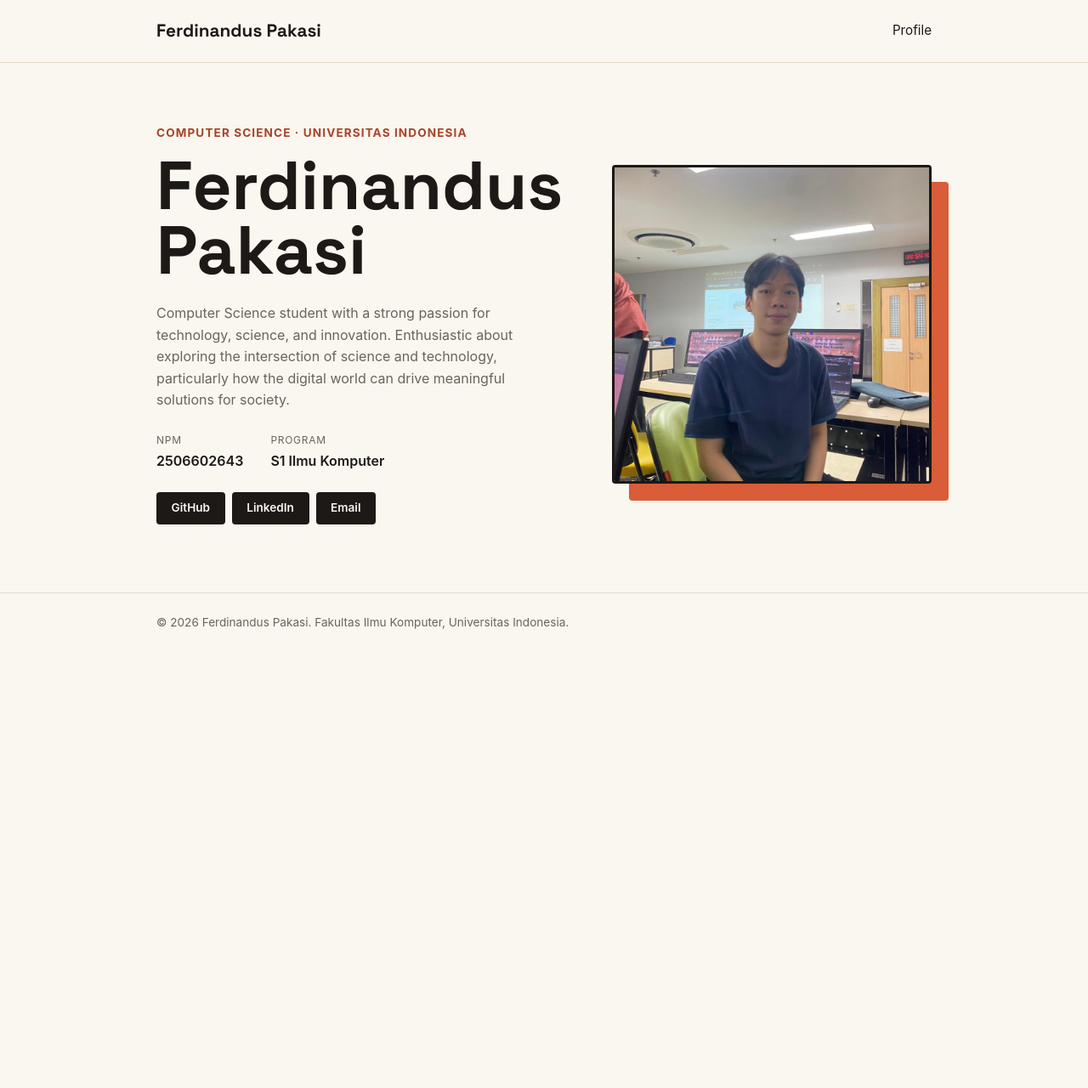
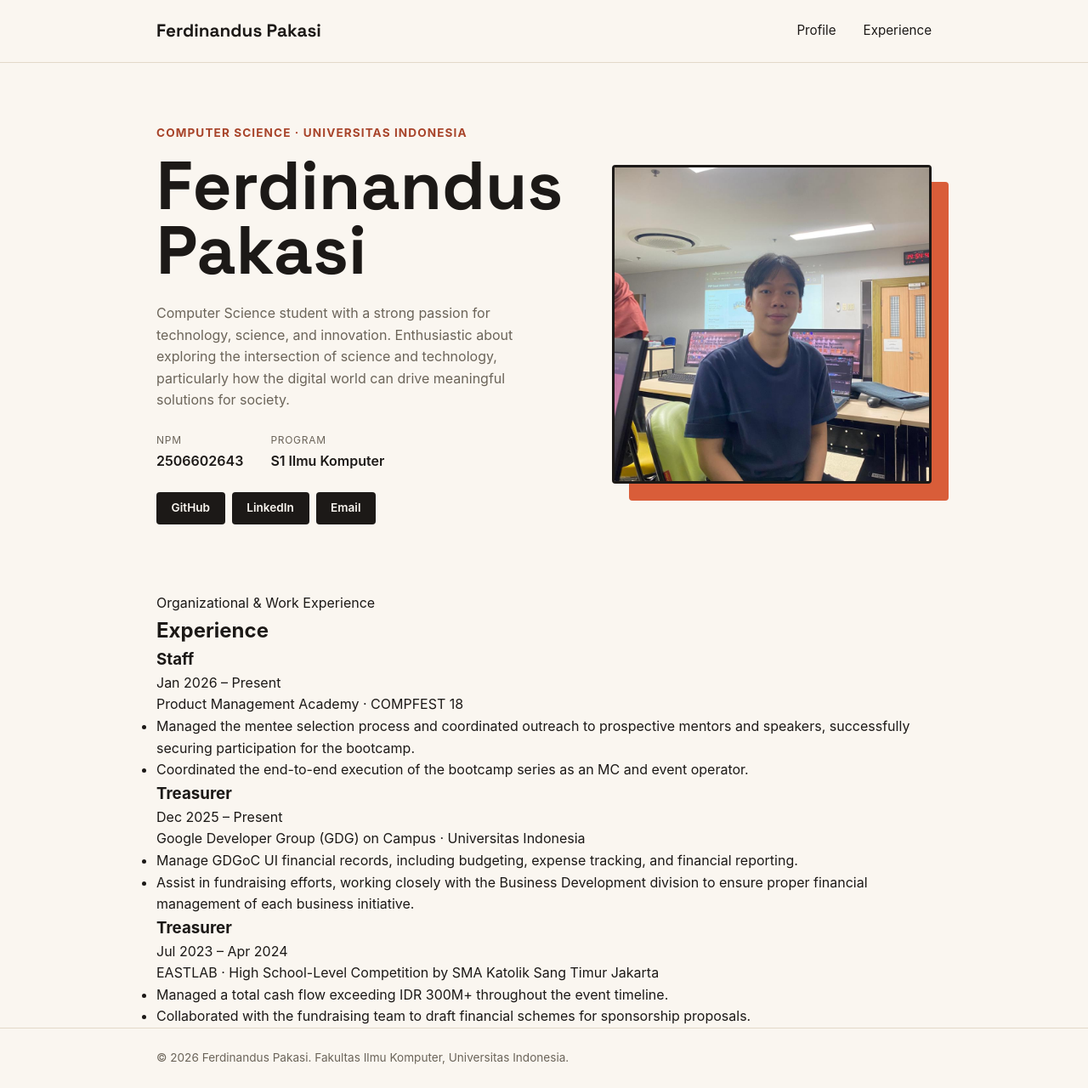
Before and after one commit to ferdinanduspakasi/myportofolio, a Django app: page / in a window 1280 px wide. Shown: the whole page at 85% size. Before the commit the page ends 740 px from the top, so only its background shows below. Run offline with Django 5.2, Linux system fonts and the light colour scheme.

Commit message:
feat: add Experience section with semantic HTML5 markup

```diff
--- a/templates/index.html
+++ b/templates/index.html
@@ -17,6 +17,7 @@
             <a href="#profile" class="brand">Ferdinandus Pakasi</a>
             <nav>
                 <a href="#profile">Profile</a>
+                <a href="#experience">Experience</a>
             </nav>
         </div>
     </header>
@@ -56,6 +57,70 @@
                 </div>
             </div>
         </section>
+
+        <section class="experience" id="experience">
+            <div class="container">
+                <p class="section-kicker">Organizational &amp; Work Experience</p>
+                <h2 class="section-title">Experience</h2>
+
+                <div class="timeline">
+                    <article class="timeline-item">
+                        <div class="timeline-marker" aria-hidden="true"></div>
+                        <div class="timeline-content">
+                            <div class="timeline-heading">
+                                <h3>Staff</h3>
+                                <time class="timeline-date">Jan 2026 &ndash; Present</time>
+                            </div>
+                            <p class="timeline-org">Product Management Academy &middot; COMPFEST 18</p>
+                            <ul class="timeline-details">
+                                <li>Managed the mentee selection process and coordinated outreach to
+                                    prospective mentors and speakers, successfully securing participation
+                                    for the bootcamp.</li>
+                                <li>Coordinated the end-to-end execution of the bootcamp series as an MC
+                                    and event operator.</li>
+                            </ul>
+                        </div>
+                    </article>
+
+                    <article class="timeline-item">
+                        <div class="timeline-marker" aria-hidden="true"></div>
+                        <div class="timeline-content">
+                            <div class="timeline-heading">
+                                <h3>Treasurer</h3>
+                                <time class="timeline-date">Dec 2025 &ndash; Present</time>
+                            </div>
+                            <p class="timeline-org">Google Developer Group (GDG) on Campus &middot; Universitas
+                                Indonesia</p>
+                            <ul class="timeline-details">
+                                <li>Manage GDGoC UI financial records, including budgeting, expense
+                                    tracking, and financial reporting.</li>
+                                <li>Assist in fundraising efforts, working closely with the Business
+                                    Development division to ensure proper financial management of each
+                                    business initiative.</li>
+                            </ul>
+                        </div>
+                    </article>
+
+                    <article class="timeline-item">
+                        <div class="timeline-marker" aria-hidden="true"></div>
+                        <div class="timeline-content">
+                            <div class="timeline-heading">
+                                <h3>Treasurer</h3>
+                                <time class="timeline-date">Jul 2023 &ndash; Apr 2024</time>
+                            </div>
+                            <p class="timeline-org">EASTLAB &middot; High School-Level Competition by SMA Katolik
+                                Sang Timur Jakarta</p>
+                            <ul class="timeline-details">
+                                <li>Managed a total cash flow exceeding IDR 300M+ throughout the event
+                                    timeline.</li>
+                                <li>Collaborated with the fundraising team to draft financial schemes for
+                                    sponsorship proposals.</li>
+                            </ul>
+                        </div>
+                    </article>
+                </div>
+            </div>
+        </section>
     </main>
 
     <footer class="site-footer">
```
